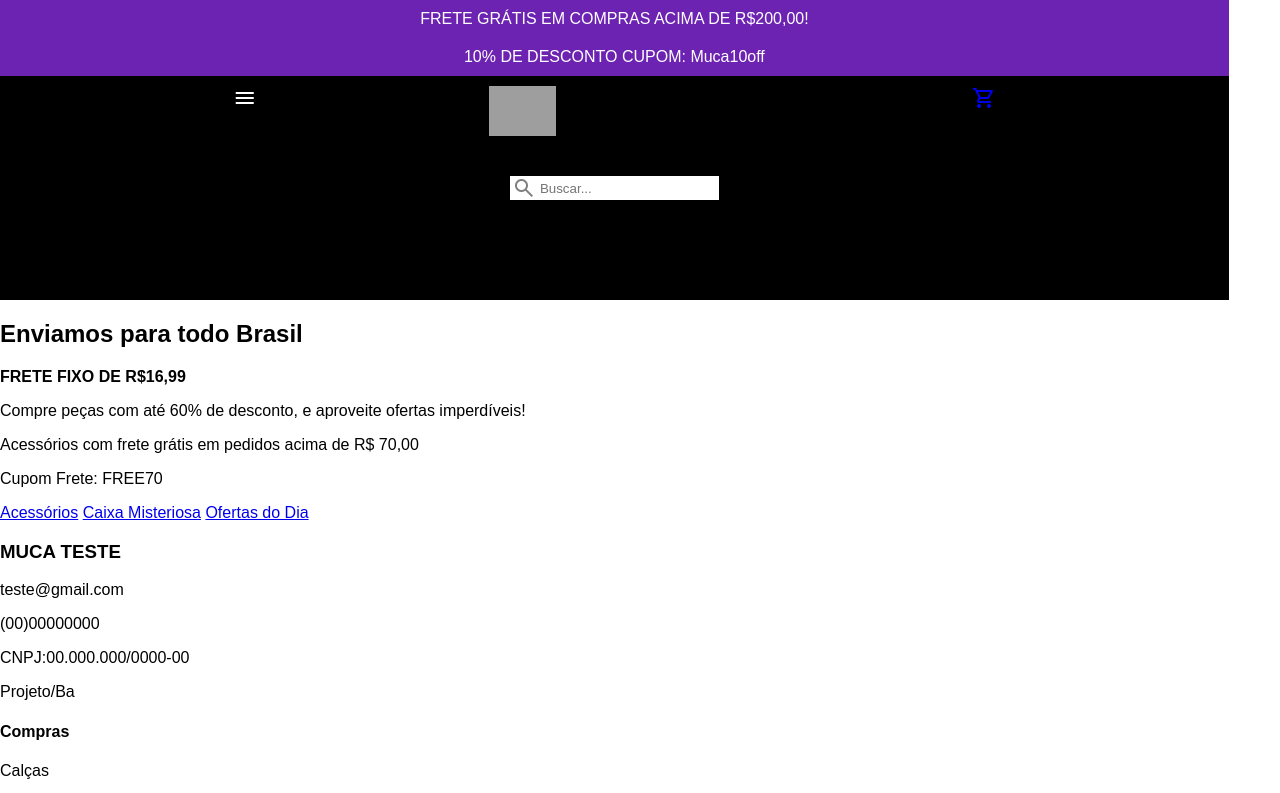
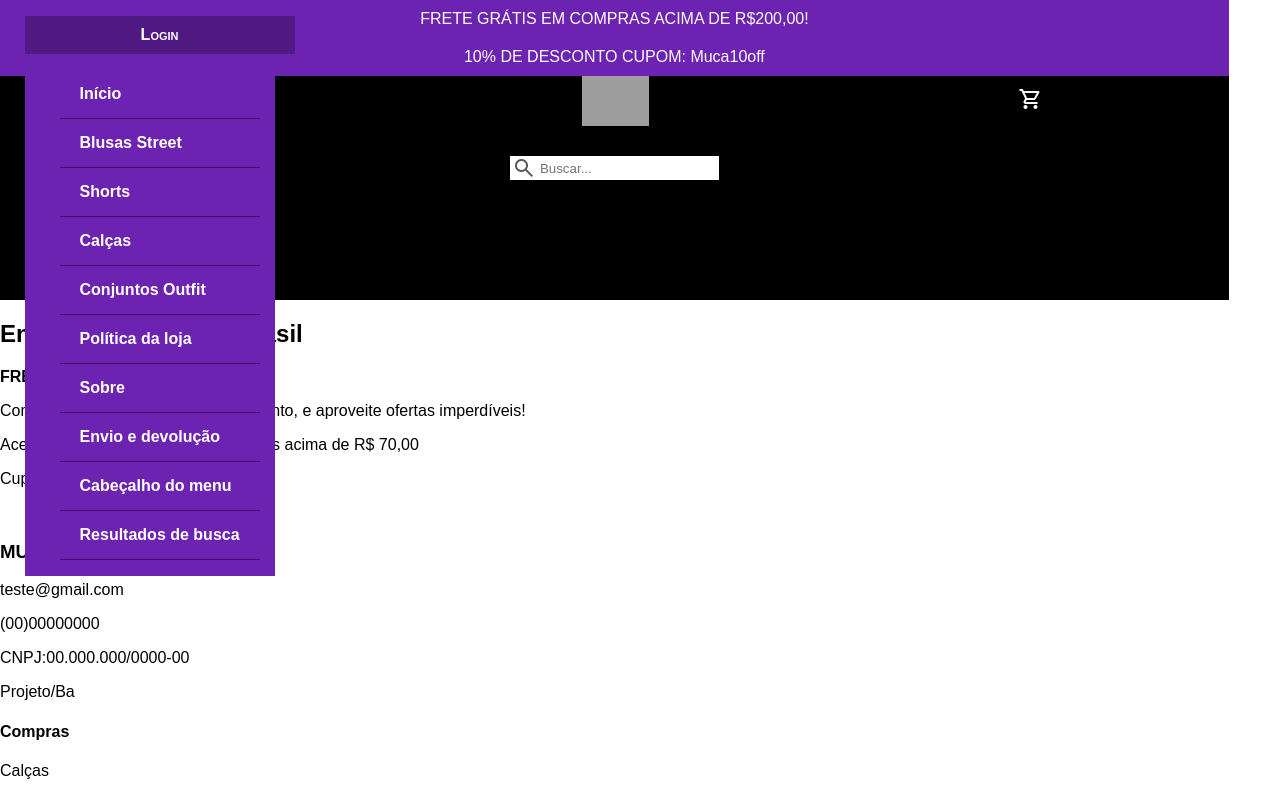
Before and after one commit to gustarabelo/site_muca, a plain HTML site: page index.html in a window 1280 px wide. Shown: the top 793 px of the page. Drawn offline with nearby package versions, Linux system fonts and the light colour scheme; grey boxes are pictures that could not be loaded.

Commit message:
alterações na base do header

```diff
--- a/estilos/style.css
+++ b/estilos/style.css
@@ -9,6 +9,10 @@ body, html{
     padding: 0;
     width: 96vw;
     height: 100vh;
+}
+
+a{
+    color: white;
 }
 
 #headerFixo{
@@ -36,11 +40,11 @@ body, html{
     color: white;
 
     width: 100%;
-    margin: 10px 0px;
 
     display: flex;
     flex-flow: row wrap;
     justify-content: space-evenly;
+    align-items: center;
 }
 
 .topo #span_menu{
@@ -62,7 +66,7 @@ body, html{
 }
 
 .buscar{
-    color: gray;
+    color: rgb(89, 89, 89);
     margin-top: 20px;
     padding: 10px;
 
@@ -79,15 +83,15 @@ body, html{
     height: 100%;
 }
 
-.topo .menu_display{
-    display: none;
+.menu_display{
+    display: ;
 }
 
-.topo .menu{
-    max-width: 250px;
+.menu_display .menu{
+    width: 250px;
     background-color: rgb(109, 35, 178);
     display: flex;
-    flex-flow: row wrap;
+    flex-flow: column wrap;
     justify-content: center;
     align-items: center;
 
@@ -96,13 +100,12 @@ body, html{
     left: 2%;
 }
 
-.busca .menu a{
-    color: white;
+.menu_display .menu a{
     text-decoration: none;
     font-weight: bold;
 }
 
-.busca .menu .login{
+.menu_display .menu .login{
     background-color: rgb(80, 26, 130);
 
     width: 100%;
@@ -112,11 +115,11 @@ body, html{
     text-align: center;
     font-variant: small-caps;
 }
-.busca .menu .login a:hover{
+.menu_display .menu .login a:hover{
     text-decoration: underline;
 }
 
-.menu .menu_dados ul{
+.menu_display .menu_dados ul{
     list-style-type: none;
     padding: 0px 10px;
 }
```
